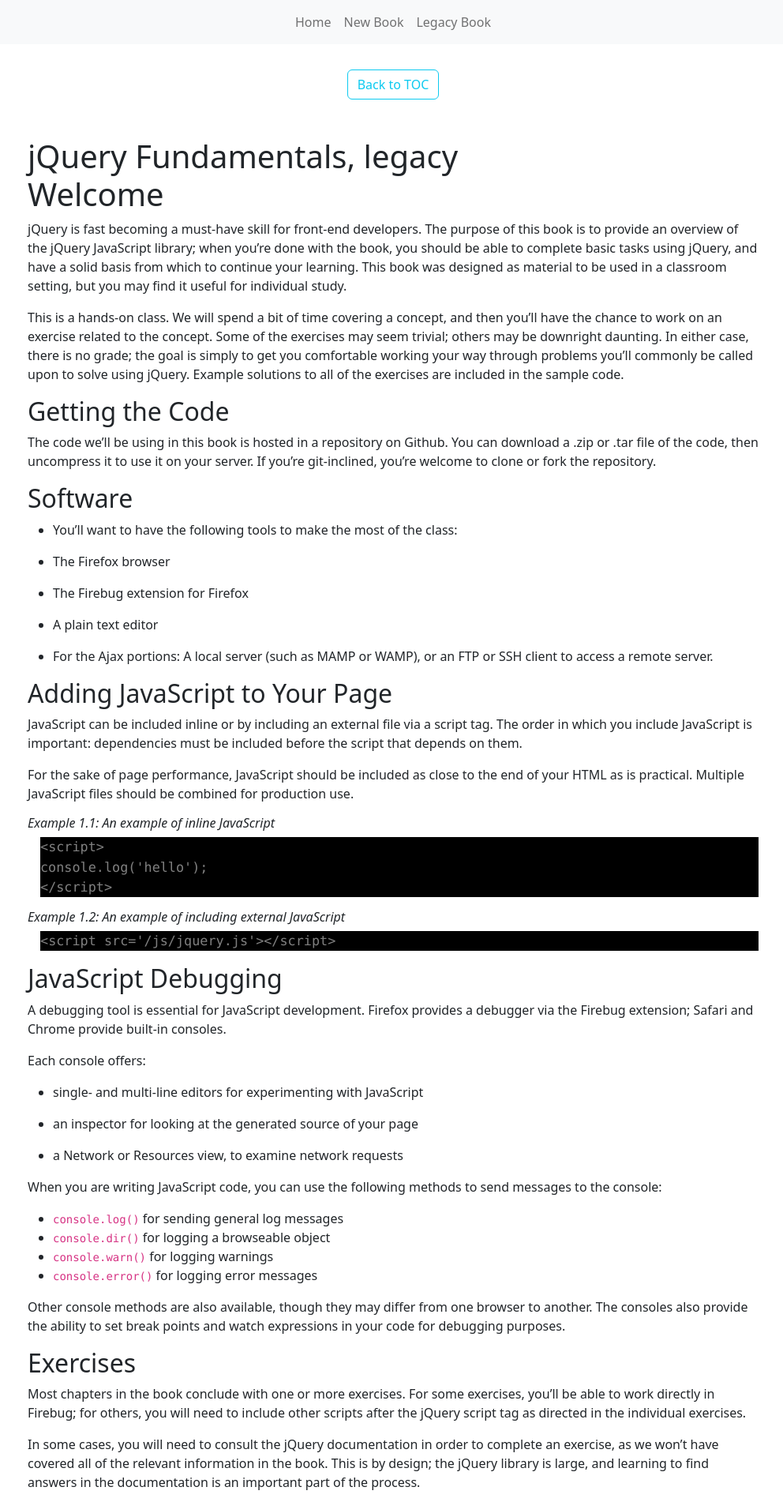
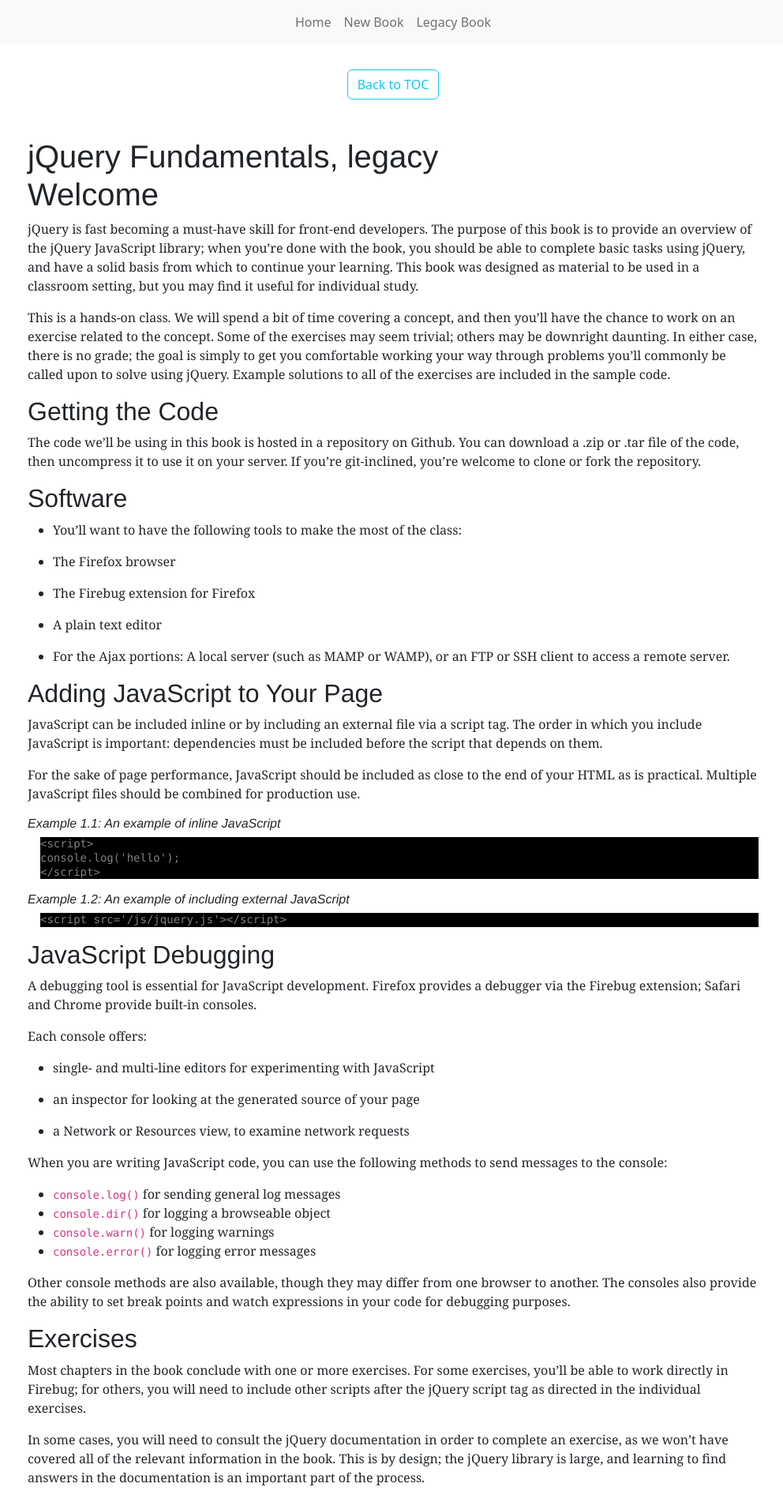
Before and after one commit to dan-carroll/jquery-fundamentals, a Jekyll site: the page built from legacy/ch01-welcome.md, in a window 1280 px wide. Shown: the top 1902 px of the page at 79% size, without its empty margins (142-1134 px from the left). Built offline with Jekyll 4.4.1, drawn with Linux system fonts in a browser that asks for light colours.

Commit message:
Set font family for content and headings
Plus set font style for code block.

```diff
--- a/_layouts/default.html
+++ b/_layouts/default.html
@@ -19,7 +19,7 @@
           {%- endif -%}
             <br>
           {%- if page.page-type -%}
-            <div id="{{ page.page-type }}">
+            <div id="{{ page.page-type }}" class="content">
           {%- else -%}
             <div>
           {%- endif -%}
--- a/assets/css/main.css
+++ b/assets/css/main.css
@@ -5,6 +5,22 @@
 
 footer > p {
     text-align: center;
+}
+
+#book-index,
+#book-chapter {
+    font-family: Georgia, serif;
+}
+
+#book-index h1,
+#book-index h2,
+#book-index h3,
+#book-chapter h1,
+#book-chapter h2,
+#book-chapter h3,
+#book-chapter h4,
+#book-chapter h6 {
+    font-family: Helvetica,Arial, sans-serif;
 }
 
 #book-index h3 {
@@ -46,4 +62,7 @@ div.highlight {
     color: gray;
     margin-left: 1rem;
     font-size: larger;
+    font-family: "Consolas", "Bitstream Vera Sans Mono", "Courier New", Courier, monospace;
+    font-size: 1em;
+    line-height: 1.1em;
 }
```
